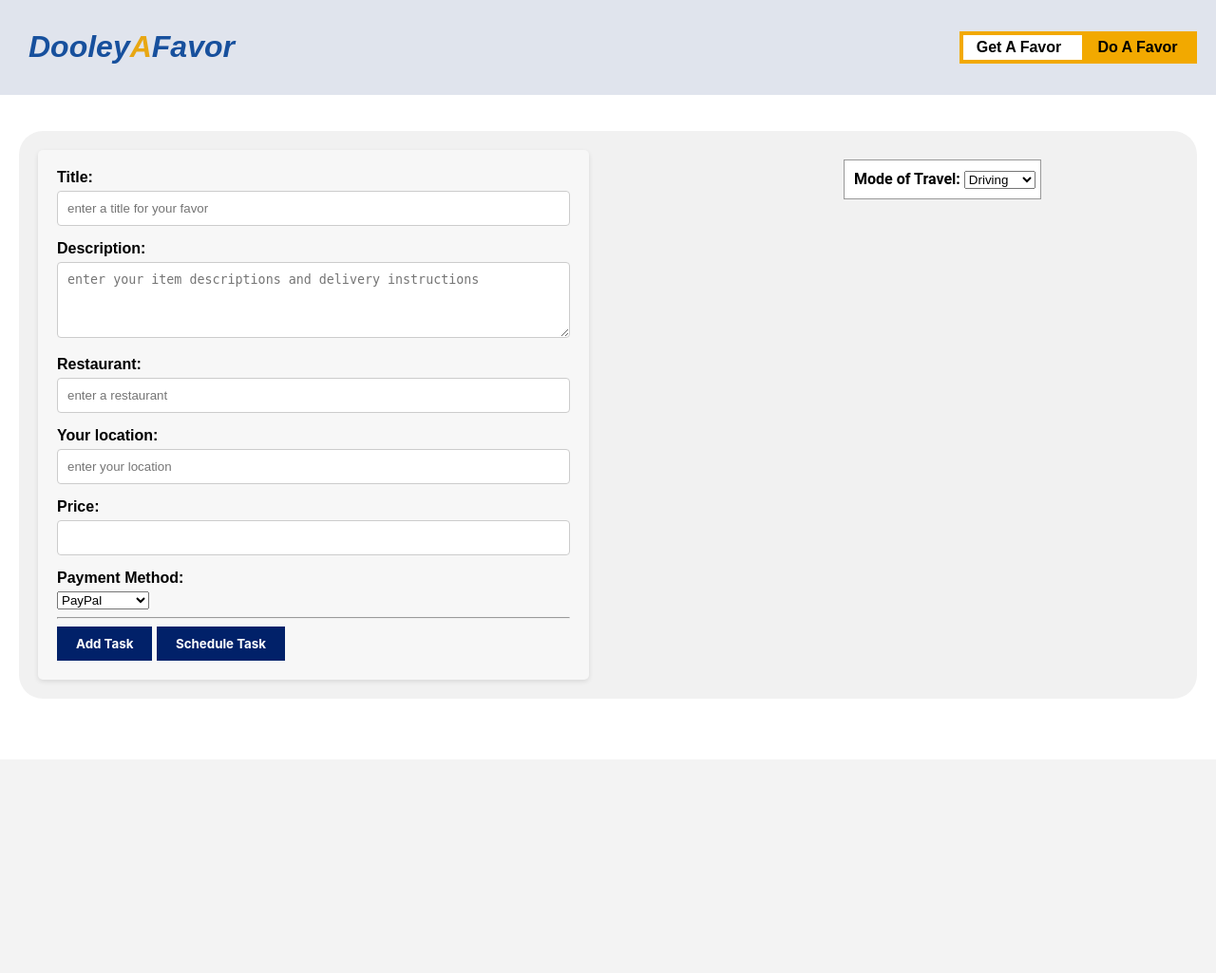
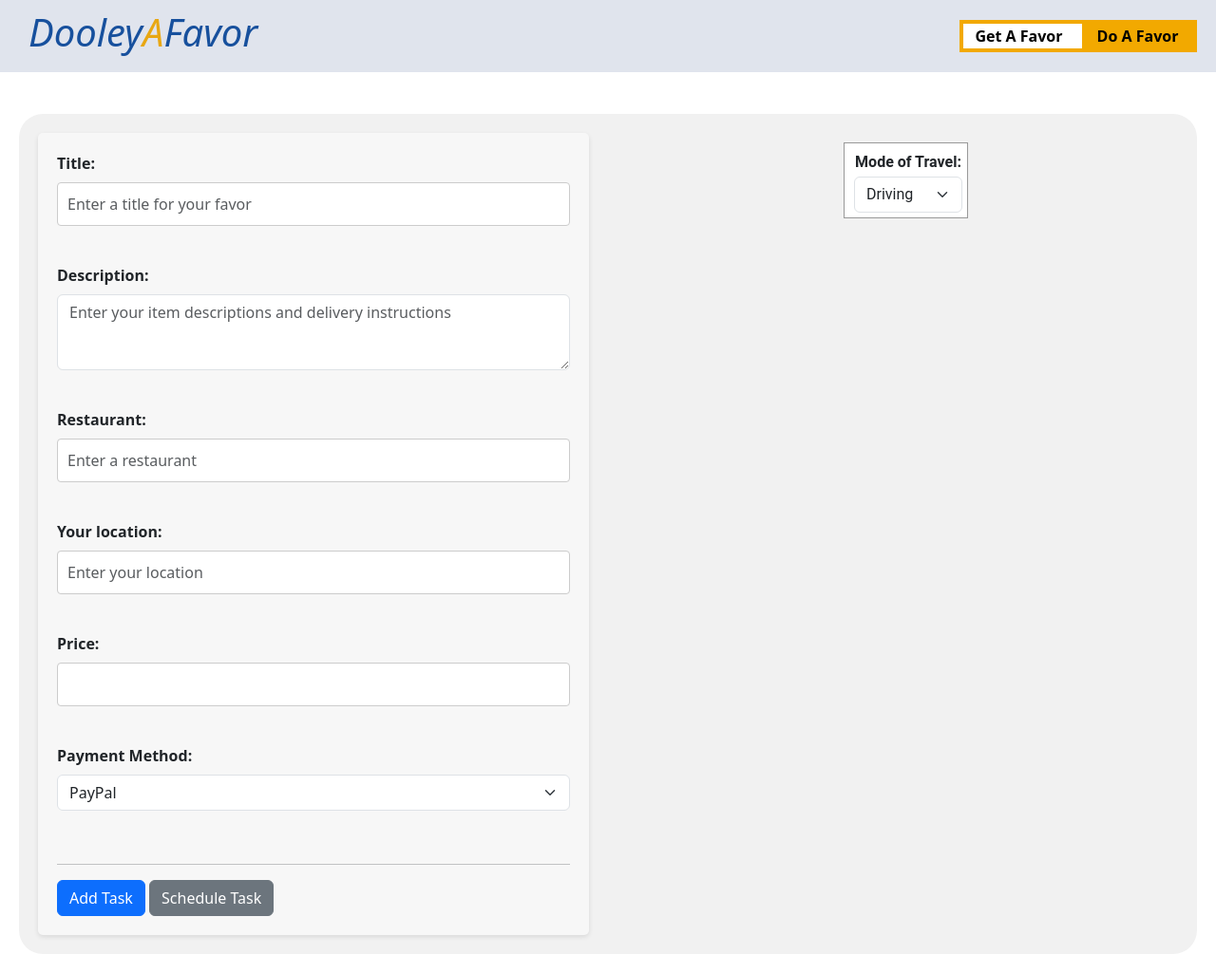
Before and after one commit to Jared-Watson1/CS370, a Flask app: template frontend/templates/task.html in a window 1280 px wide. Shown: the whole page at 95% size. Before the commit the page ends 719 px from the top, so only its background shows below. Run offline with Flask 3, Linux system fonts and the light colour scheme; the template is opened without the code that fills it, so the values that code supplies are empty; some libraries are stand-ins or nearby versions.

Commit message:
added bootstrap components to task.html
added bootstrap components to task.html - pushing them to bootsrap-1 branch before pushing to main once everything is linked properly

```diff
--- a/API/API_tester.py
+++ b/API/API_tester.py
@@ -16,7 +16,6 @@ def add_task(task_name, description, date_posted, task_owner):
         "task_owner": task_owner
     }
     response = requests.post(endpoint, json=payload)
-
     if response.status_code == 200:
         print("Task added successfully!")
     else:
--- a/frontend/templates/task.html
+++ b/frontend/templates/task.html
@@ -1,108 +1,171 @@
 <!DOCTYPE html>
 <html>
-
   <head>
     <title>DooleyAFavor</title>
 
     <!-- Linking the external CSS file -->
-  <link rel="stylesheet" type="text/css" href="../static/styles.css">
-
+    <link rel="stylesheet" type="text/css" href="../static/styles.css" />
+    <!-- Bootstrap init -->
+    <meta name="viewport" content="width=device-width, initial-scale=1" />
+    <link
+      href="https://cdn.jsdelivr.net/npm/bootstrap@5.3.2/dist/css/bootstrap.min.css"
+      rel="stylesheet"
+      integrity="sha384-T3c6CoIi6uLrA9TneNEoa7RxnatzjcDSCmG1MXxSR1GAsXEV/Dwwykc2MPK8M2HN"
+      crossorigin="anonymous"
+    />
     <!-- Linking the external JS file -->
     <script src="../scripts/task.js"></script>
     <script src="../scripts/fetch.js"></script>
-
   </head>
 
   <body>
+    <!-- Bootstrap init -->
+    <script
+      src="https://cdn.jsdelivr.net/npm/bootstrap@5.3.2/dist/js/bootstrap.bundle.min.js"
+      integrity="sha384-C6RzsynM9kWDrMNeT87bh95OGNyZPhcTNXj1NW7RuBCsyN/o0jlpcV8Qyq46cDfL"
+      crossorigin="anonymous"
+    ></script>
     <div class="header-container">
-    <h1><span class="blue">Dooley</span><span class="yellow">A</span><span class="blue">Favor</span></h1>
+      <h1>
+        <span class="blue">Dooley</span><span class="yellow">A</span
+        ><span class="blue">Favor</span>
+      </h1>
       <div class="switch">
         <label>
-        <span class="text">Get A Favor</span> <!-- Text for the off state -->
-        <input type="checkbox" onchange="toggleView(this.checked)">
+          <span class="text">Get A Favor</span>
+          <input type="checkbox" onchange="toggleView(this.checked)" />
           <span class="slider"></span>
-        <span class="text">Do A Favor</span> <!-- Text for the on state -->
+          <span class="text">Do A Favor</span>
         </label>
       </div>
     </div>
-<br>
+    <br />
     <div id="GetAFavor">
-
       <div class="angled-container">
-      <div class="left padded" style="flex: 1;">
-        <div style="height: 100%;">
-          <form id="getTaskForm" onsubmit="event.preventDefault(); addTask('GetAFavor');">
-    <label for="getTaskTitle">Title:</label>
-    <input type="text" id="getTaskTitle" placeholder="enter a title for your favor" required>
-    <br>
-    <label for="getTaskDescription">Description:</label>
-    <textarea id="getTaskDescription" placeholder="enter your item descriptions and delivery instructions" required></textarea>
-    <br>
-    <label for="getTaskRestaurant">Restaurant:</label>
-    <input type="text" id="getTaskRestaurant" placeholder="enter a restaurant" required onchange="updateMap()">
-    <br>
-            <label for="getUserLocation">Your location:</label>
-    <input type="text" id="getUserLocation" placeholder="enter your location" required onchange="updateMap()">
-    <br>
-    <label for="getTaskPrice">Price:</label>
-    <input type="text" id="getTaskPrice" required>
-    <br>
-    <label for="getTaskPaymentMethod">Payment Method:</label>
-    <select id="getTaskPaymentMethod" required>
+        <div class="left padded" style="flex: 1">
+          <div style="height: 100%">
+            <form
+              id="getTaskForm"
+              onsubmit="event.preventDefault(); addTask('GetAFavor');"
+            >
+              <div class="mb-3">
+                <label for="getTaskTitle" class="form-label">Title:</label>
+                <input
+                  type="text"
+                  class="form-control"
+                  id="getTaskTitle"
+                  placeholder="Enter a title for your favor"
+                  required
+                />
+              </div>
+              <br />
+              <div class="mb-3">
+                <label for="getTaskDescription" class="form-label"
+                  >Description:</label
+                >
+                <textarea
+                  class="form-control"
+                  id="getTaskDescription"
+                  placeholder="Enter your item descriptions and delivery instructions"
+                  required
+                ></textarea>
+              </div>
+              <br />
+              <div class="mb-3">
+                <label for="getTaskRestaurant" class="form-label"
+                  >Restaurant:</label
+                >
+                <input
+                  type="text"
+                  class="form-control"
+                  id="getTaskRestaurant"
+                  placeholder="Enter a restaurant"
+                  required
+                  onchange="updateMap()"
+                />
+              </div>
+              <br />
+              <div class="mb-3">
+                <label for="getUserLocation" class="form-label"
+                  >Your location:</label
+                >
+                <input
+                  type="text"
+                  class="form-control"
+                  id="getUserLocation"
+                  placeholder="Enter your location"
+                  required
+                  onchange="updateMap()"
+                />
+              </div>
+              <br />
+              <div class="mb-3">
+                <label for="getTaskPrice" class="form-label">Price:</label>
+                <input
+                  type="text"
+                  class="form-control"
+                  id="getTaskPrice"
+                  required
+                />
+              </div>
+              <br />
+              <div class="mb-3">
+                <label for="getTaskPaymentMethod" class="form-label"
+                  >Payment Method:</label
+                >
+                <select class="form-select" id="getTaskPaymentMethod" required>
                   <option value="PayPal">PayPal</option>
                   <option value="Venmo">Venmo</option>
                   <option value="Face-to-face">Face-to-face</option>
                 </select>
-    <br>
-    <hr>
-    <button type="submit" onlick="addTask_API('GetAFavor')">Add Task</button>
-    <button type="submit">Schedule Task</button>
-  </form><!-- All your form elements here -->
+              </div>
+              <br />
+              <hr />
+              <button
+                type="submit"
+                class="btn btn-primary"
+                onclick="addTask_API('GetAFavor')"
+              >
+                Add Task
+              </button>
+              <button type="submit" class="btn btn-secondary">
+                Schedule Task
+              </button>
+            </form>
           </div>
         </div>
-
-      <div class="right padded" style="flex: 1;">
-    <!-- Right Content -->
+        <div class="right padded" style="flex: 1">
           <div id="floating-panel">
-      <b>Mode of Travel: </b>
-      <select id="mode">
+            <b>Mode of Travel:</b>
+            <select id="mode" class="form-select">
               <option value="DRIVING">Driving</option>
               <option value="WALKING">Walking</option>
               <option value="BICYCLING">Bicycling</option>
               <option value="TRANSIT">Transit</option>
             </select>
           </div>
-          <div id="map" style="height: 100%; width: 100%;"></div>
+          <div id="map" style="height: 100%; width: 100%"></div>
         </div>
-
       </div>
-
-
       <ul id="getTaskList">
         <!-- Tasks will be added here dynamically -->
       </ul>
     </div>
 
-
     <div id="DoAFavor" class="hidden">
       <div class="angled-container">
-    <div class="left padded" style="flex: 1;">
-      <!-- Task List -->
-      <div id="taskList" style="height: 100%; overflow-y: auto;">
+        <div class="left padded" style="flex: 1">
+          <div id="taskList" style="height: 100%; overflow-y: auto">
             <h2>Available Tasks</h2>
-        <ul id="taskUl" class="task-list">
+            <ul id="taskUl" class="list-group">
               <!-- Task Items will be appended here through JS -->
             </ul>
           </div>
         </div>
-
-    <div class="right padded" style="flex: 1;">
-      <!-- Map View -->
-      <div id="doAFavorMap" style="height: 100%; width: 100%;"></div>
+        <div class="right padded" style="flex: 1">
+          <div id="doAFavorMap" style="height: 100%; width: 100%"></div>
         </div>
       </div>
     </div>
-
   </body>
-
 </html>
--- a/package.json
+++ b/package.json
@@ -1,5 +1,6 @@
 {
   "dependencies": {
+    "@google/maps": "^1.1.3",
     "axios": "^1.5.1",
     "dotenv": "^16.3.1",
     "express": "^4.18.2"
```
Also changed, not shown: API/task_database.py (+7 -5 lines), package-lock.json. Lines whose indentation alone changed are shown as unchanged.
